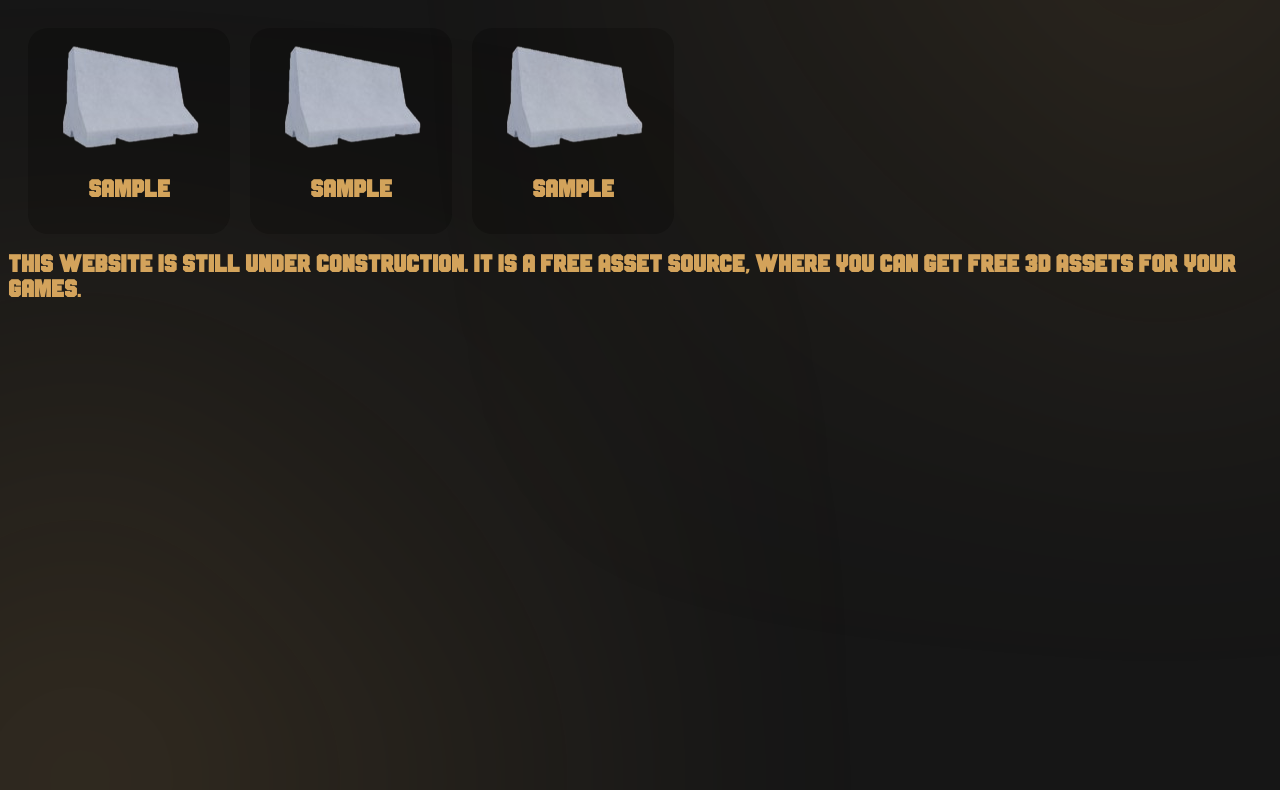
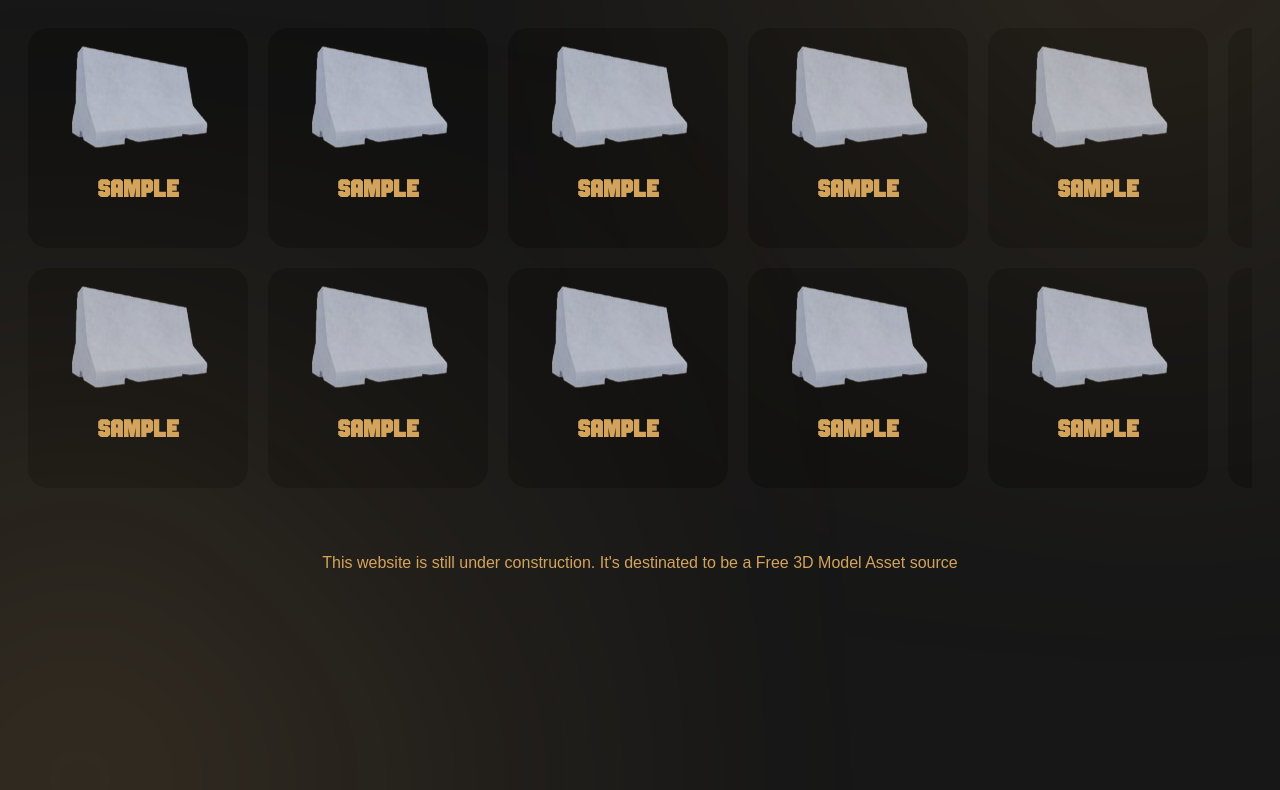
Before and after one commit to specialopsstudio/specialopsstudio.github.io, a plain HTML site: page index.html in a window 1280 px wide. Shown: the part 180-970 px from the top of the page. Drawn offline with Linux system fonts and the light colour scheme.

Commit message:
modified:   index.html 	modified:   static/styles/main.css

```diff
--- a/index.html
+++ b/index.html
@@ -11,11 +11,10 @@
   <nav>
     <img id="brand-logo" src="/static/vector/logo.svg" alt="" draggable="false" style="user-select: none;">
     <input type="text" id="search-bar" placeholder="🔎︎ Search for assets" size="30px">
-    <a href="https://discord.gg/YpN4R7jjpv"><h2 id="discord-invite" style="user-select: none;">OUR DISCORD</h2></a>
+    <a style="margin-left: auto;" href="https://discord.gg/YpN4R7jjpv"><h2 id="discord-invite" style="user-select: none;">OUR DISCORD</h2></a>
   </nav>
   <div class="glowball" style="right: 0;top: -5rem;width: 15rem;"></div>
   <div class="glowball" style="left: -5rem;top: 50rem;"></div>
-  <div class="glowball" style="right: 0;top: 100rem;"></div>
   <div class="content">
     <div id="headline" style="user-select: none;">
       <h1 style="color: white;">SPECIAL OPS</h1><h1>STUDIO ASSETS</h1>
@@ -33,8 +32,62 @@
         <img src="static/preview.png" alt="" draggable="false" style="user-select: none;">
         <h2>sample</h2>
       </div>
+      <div class="asset">
+        <img src="static/preview.png" alt="" draggable="false" style="user-select: none;">
+        <h2>sample</h2>
+      </div>
+      <div class="asset">
+        <img src="static/preview.png" alt="" draggable="false" style="user-select: none;">
+        <h2>sample</h2>
+      </div>
+      <div class="asset">
+        <img src="static/preview.png" alt="" draggable="false" style="user-select: none;">
+        <h2>sample</h2>
+      </div>
+      <div class="asset">
+        <img src="static/preview.png" alt="" draggable="false" style="user-select: none;">
+        <h2>sample</h2>
+      </div>
+      <div class="asset">
+        <img src="static/preview.png" alt="" draggable="false" style="user-select: none;">
+        <h2>sample</h2>
+      </div>
+      <div class="asset">
+        <img src="static/preview.png" alt="" draggable="false" style="user-select: none;">
+        <h2>sample</h2>
+      </div>
+      <div class="asset">
+        <img src="static/preview.png" alt="" draggable="false" style="user-select: none;">
+        <h2>sample</h2>
+      </div>
+      <div class="asset">
+        <img src="static/preview.png" alt="" draggable="false" style="user-select: none;">
+        <h2>sample</h2>
+      </div>
+      <div class="asset">
+        <img src="static/preview.png" alt="" draggable="false" style="user-select: none;">
+        <h2>sample</h2>
+      </div>
+      <div class="asset">
+        <img src="static/preview.png" alt="" draggable="false" style="user-select: none;">
+        <h2>sample</h2>
+      </div>
+      <div class="asset">
+        <img src="static/preview.png" alt="" draggable="false" style="user-select: none;">
+        <h2>sample</h2>
+      </div>
+      <div class="asset">
+        <img src="static/preview.png" alt="" draggable="false" style="user-select: none;">
+        <h2>sample</h2>
+      </div>
+      <div class="asset">
+        <img src="static/preview.png" alt="" draggable="false" style="user-select: none;">
+        <h2>sample</h2>
+      </div>
     </div>
-    <h2>This website is still under construction. It is a Free asset source, where you can get free 3d assets for your games.</h2>
+    <footer>
+      <p>This website is still under construction. It's destinated to be a Free 3D Model Asset source</p>
+    </footer>
   </div>
 </body>
 </html>
--- a/static/styles/main.css
+++ b/static/styles/main.css
@@ -5,8 +5,8 @@
 
 
 html {
-  background-color: #161616;
-  font-family: 'Midfield';
+  overflow-y: hidden;
+  background-color: hsl(0, 0%, 9%);
 }
 
 nav {
@@ -15,6 +15,25 @@ nav {
   gap: 20px;
   align-items: center;
 }
+
+h1,h2{
+  color: #D4A45C;
+  font-family: 'Midfield';
+}
+
+p{
+  font-family: sans-serif;
+  color: #D4A45C;
+}
+
+a{
+  text-decoration: none;
+}
+
+a:hover{
+  color: white;
+}
+
 #search-bar {
   background: none;
   border-radius: 10px;
@@ -24,19 +43,10 @@ nav {
   padding-inline: 5px;
 }
 
-#assets {
-  margin: 20px;
-}
-
-h1,h2{
-  color: #D4A45C;
-}
-
-a{
-  text-decoration: none;
-}
-a:hover{
-  color: white;
+footer{
+  display: flex;
+  justify-content: center;
+  bottom: 0;
 }
 
 #brand-logo {
@@ -59,18 +69,28 @@ a:hover{
 }
 
 #assets{
+  padding-bottom: 20px;
+  margin: 20px;
+  gap: 20px;
   display: flex;
-  gap: 20px;
+  flex-direction: column;
+  flex-wrap: wrap;
+  align-content: flex-start;
+  height: 470px;
+  overflow-x: auto;
 }
 
 .asset {
   background: rgba(0,0,0,0.25);
   border-radius: 20px;
   padding: 10px;
-  align-items: center;
   display: flex;
   flex-direction: column;
+  align-items: center;
+  width: 200px;
+  height: 200px;
 }
+
 
 .glowball {
   position: absolute;
@@ -82,7 +102,7 @@ a:hover{
 }
 
 ::-webkit-scrollbar {
-  width: 10px;
+  height: 10px;
 }
 
 ::-webkit-scrollbar-track{
```
